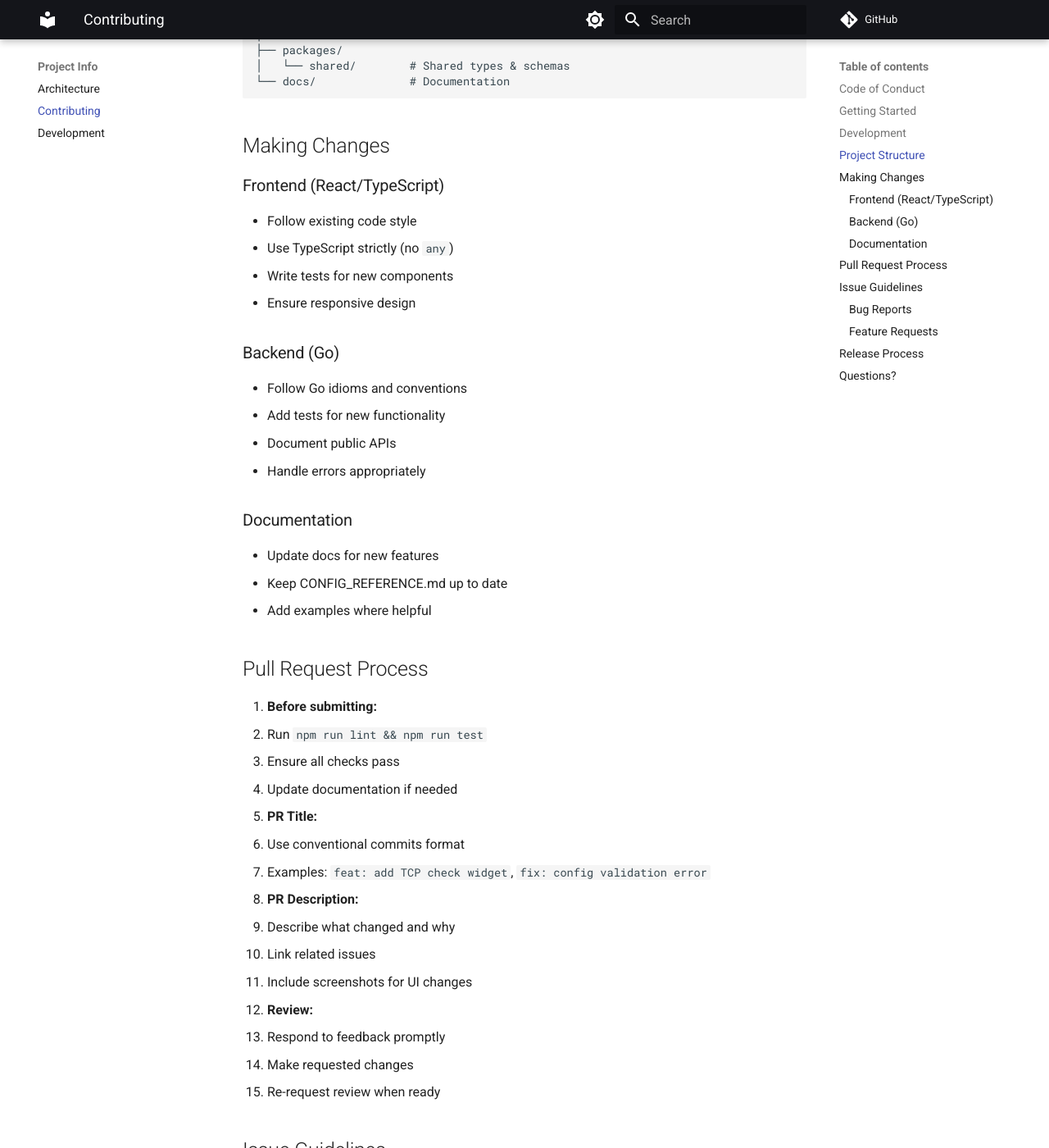
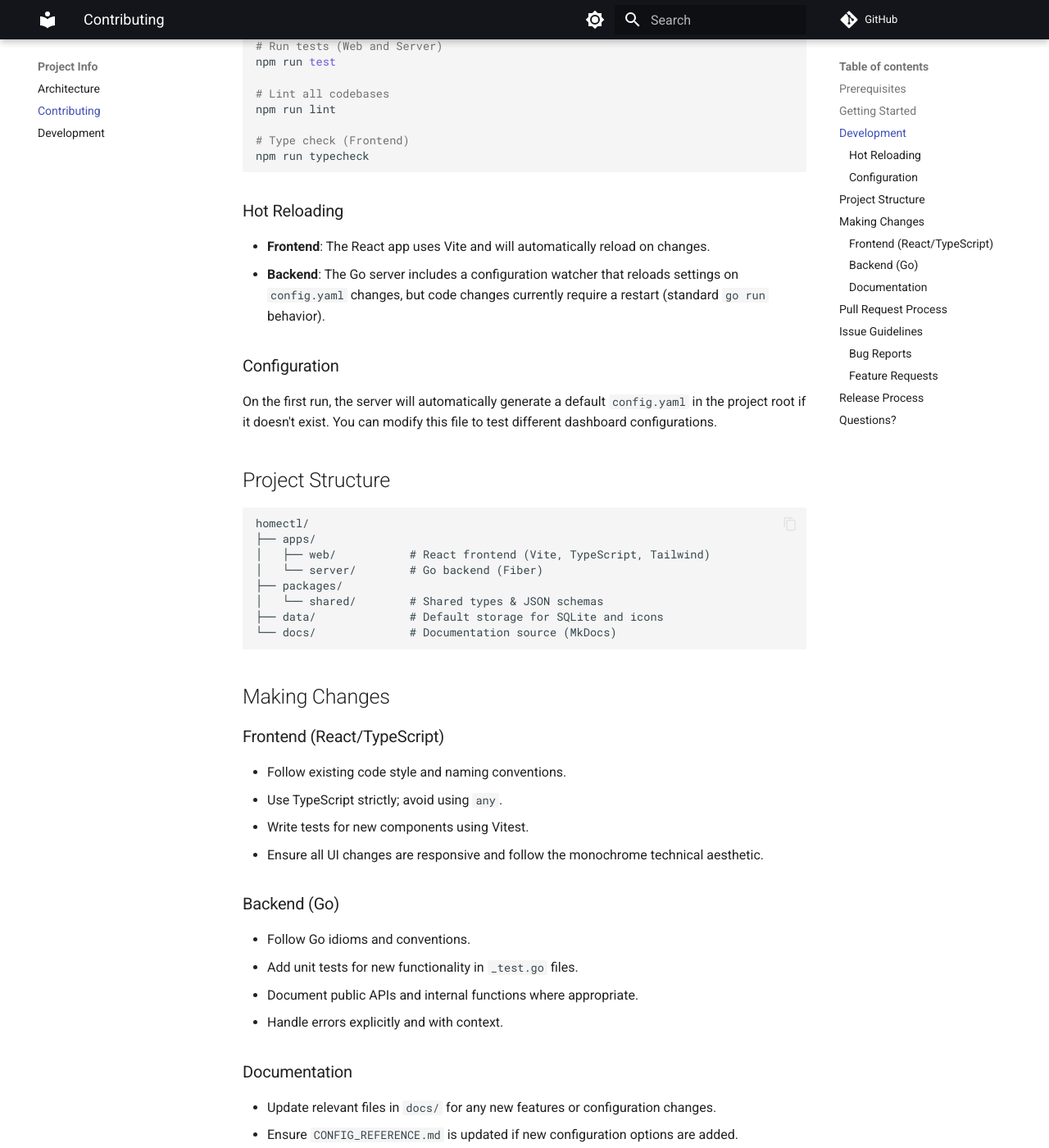
Before and after one commit to palta-dev/homectl, an MkDocs documentation site: the page built from docs/CONTRIBUTING.md, in a window 1280 px wide and 1400 px high, scrolled down 1127 px. Shown: the whole window at 82% size. Built offline with MkDocs 1.6.1 and Material for MkDocs 9.7.7, drawn with Linux system fonts in a browser that asks for light colours; comment, search, counter and statistics services are not loaded; some of the changed text lies outside the part shown.

Commit message:
docs: update contributing guide and fix linting issues

````diff
--- a/apps/web/src/components/ui/Input.tsx
+++ b/apps/web/src/components/ui/Input.tsx
@@ -1,7 +1,7 @@
 import { forwardRef, InputHTMLAttributes } from 'react';
 import { cn } from '../../lib/utils';
 
-export interface InputProps extends InputHTMLAttributes<HTMLInputElement> {}
+export type InputProps = InputHTMLAttributes<HTMLInputElement>;
 
 export const Input = forwardRef<HTMLInputElement, InputProps>(
   ({ className, type, ...props }, ref) => {
--- a/docs/CONTRIBUTING.md
+++ b/docs/CONTRIBUTING.md
@@ -2,108 +2,129 @@
 
 Thank you for considering contributing to homectl! This document provides guidelines and instructions for contributing.
 
-## Code of Conduct
+## Prerequisites
 
-- Be respectful and inclusive
-- Focus on constructive feedback
-- Welcome newcomers and help them learn
+To contribute to homectl, you'll need the following installed:
+
+- **Node.js**: `v18.0.0` or newer
+- **Go**: `v1.24.0` or newer
+- **npm**: `v10.0.0` or newer (for workspace support)
 
 ## Getting Started
 
-1. Fork the repository
-2. Clone your fork: `git clone https://github.com/YOUR_USERNAME/homectl.git`
-3. Install dependencies: `npm install`
-4. Create a branch: `git checkout -b feature/my-feature`
+1. **Fork the repository** on GitHub.
+2. **Clone your fork**:
+   ```bash
+   git clone https://github.com/YOUR_USERNAME/homectl.git
+   cd homectl
+   ```
+3. **Install dependencies**:
+   ```bash
+   npm install
+   ```
+   *This will install dependencies for the root and all workspaces (web, server, shared).*
+4. **Create a branch**:
+   ```bash
+   git checkout -b feature/my-feature
+   ```
 
 ## Development
 
+homectl uses a monorepo structure with npm workspaces.
+
 ```bash
-# Run development server
+# Run both frontend and backend development servers concurrently
 npm run dev
 
-# Run tests
+# Run tests (Web and Server)
 npm run test
 
-# Lint code
+# Lint all codebases
 npm run lint
 
-# Type check
+# Type check (Frontend)
 npm run typecheck
 ```
+
+### Hot Reloading
+
+- **Frontend**: The React app uses Vite and will automatically reload on changes.
+- **Backend**: The Go server includes a configuration watcher that reloads settings on `config.yaml` changes, but code changes currently require a restart (standard `go run` behavior).
+
+### Configuration
+
+On the first run, the server will automatically generate a default `config.yaml` in the project root if it doesn't exist. You can modify this file to test different dashboard configurations.
 
 ## Project Structure
 
 ```
 homectl/
 ├── apps/
-│   ├── web/           # React frontend
-│   └── server/        # Go backend
+│   ├── web/           # React frontend (Vite, TypeScript, Tailwind)
+│   └── server/        # Go backend (Fiber)
 ├── packages/
-│   └── shared/        # Shared types & schemas
-└── docs/              # Documentation
+│   └── shared/        # Shared types & JSON schemas
+├── data/              # Default storage for SQLite and icons
+└── docs/              # Documentation source (MkDocs)
 ```
 
 ## Making Changes
 
 ### Frontend (React/TypeScript)
 
-- Follow existing code style
-- Use TypeScript strictly (no `any`)
-- Write tests for new components
-- Ensure responsive design
+- Follow existing code style and naming conventions.
+- Use TypeScript strictly; avoid using `any`.
+- Write tests for new components using Vitest.
+- Ensure all UI changes are responsive and follow the monochrome technical aesthetic.
 
 ### Backend (Go)
 
-- Follow Go idioms and conventions
-- Add tests for new functionality
-- Document public APIs
-- Handle errors appropriately
+- Follow Go idioms and conventions.
+- Add unit tests for new functionality in `_test.go` files.
+- Document public APIs and internal functions where appropriate.
+- Handle errors explicitly and with context.
 
 ### Documentation
 
-- Update docs for new features
-- Keep CONFIG_REFERENCE.md up to date
-- Add examples where helpful
+- Update relevant files in `docs/` for any new features or configuration changes.
+- Ensure `CONFIG_REFERENCE.md` is updated if new configuration options are added.
 
 ## Pull Request Process
 
 1. **Before submitting:**
-   - Run `npm run lint && npm run test`
-   - Ensure all checks pass
-   - Update documentation if needed
+   - Run `npm run lint && npm run test` to ensure everything is correct.
+   - Update documentation if your changes introduce new features or settings.
+   - Rebase your branch on the latest `main`.
 
 2. **PR Title:**
-   - Use conventional commits format
-   - Examples: `feat: add TCP check widget`, `fix: config validation error`
+   - Use [Conventional Commits](https://www.conventionalcommits.org/) format.
+   - Examples: `feat: add TCP check widget`, `fix: config validation error`, `docs: update installation guide`.
 
 3. **PR Description:**
-   - Describe what changed and why
-   - Link related issues
-   - Include screenshots for UI changes
+   - Clearly describe what changed and why.
+   - Link any related issues (e.g., `Closes #123`).
+   - Include screenshots or GIFs for UI-related changes.
 
 4. **Review:**
-   - Respond to feedback promptly
-   - Make requested changes
-   - Re-request review when ready
+   - Be responsive to feedback and make requested changes.
+   - Re-request a review once you've addressed all comments.
 
 ## Issue Guidelines
 
 ### Bug Reports
 
-- Include steps to reproduce
-- Provide configuration (sanitized)
-- Include error messages/logs
-- Specify version and environment
+- Provide clear steps to reproduce the issue.
+- Include your sanitized configuration file.
+- Attach relevant error messages or logs from the browser console or server output.
 
 ### Feature Requests
 
-- Describe the use case
-- Explain why it's needed
-- Provide examples if possible
+- Describe the use case and why the feature would be valuable.
+- Provide examples or mockups if possible.
 
 ## Release Process
 
-Releases follow semantic versioning:
+homectl follows [Semantic Versioning](https://semver.org/):
 
 - **MAJOR**: Breaking changes
 - **MINOR**: New features (backward compatible)
@@ -111,8 +132,7 @@ Releases follow semantic versioning:
 
 ## Questions?
 
-- Open an issue for discussion
-- Check existing issues and docs first
-- Be patient - maintainers are volunteers
+- Open an issue for discussion or clarification.
+- Check existing issues and the documentation site first.
 
-Thank you for contributing! 🎉
+Thank you for building the best homelab dashboard with us! 🎉
````
Also changed, not shown: docs/SECURITY.md (+1 -1 lines), 2 other files.
